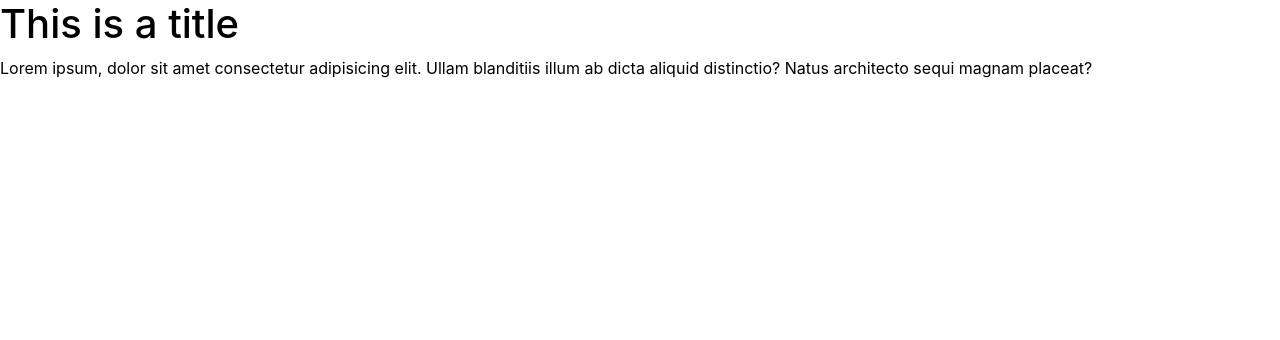
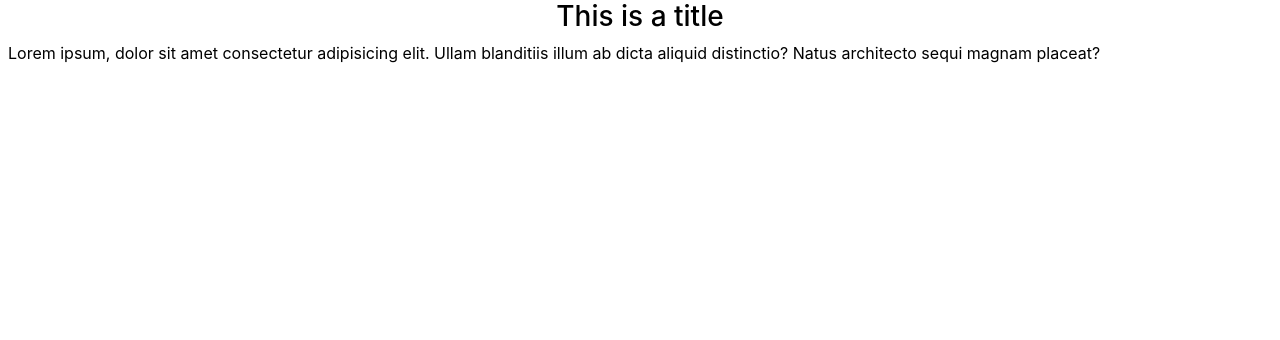
Before and after one commit to AbnocChinwads/playing-with-flask, a Flask app: page /about in a window 1280 px wide. Shown: the part 154-494 px from the top of the page. Run offline with Flask 2, Linux system fonts and the light colour scheme; some libraries are stand-ins or nearby versions.

Commit message:
Fixed css and js issues

```diff
--- a/assets/style.css
+++ b/static/style.css
@@ -6,6 +6,10 @@ body {
     background-color: #fff;
     color: #000;
     padding-bottom: 2rem; /* Footer position */
+}
+
+p {
+    padding-left: 0.5rem;
 }
 
 /*--------------------------------------------------------- Header*/
--- a/templates/about.html
+++ b/templates/about.html
@@ -1,9 +1,13 @@
 <!DOCTYPE html>
 {% extends 'base.html' %}
 {% block content %}
-    <h1>This is a title</h1>
-    <p>
-	Lorem ipsum, dolor sit amet consectetur adipisicing elit. Ullam blanditiis illum ab dicta aliquid distinctio? Natus
-	architecto sequi magnam placeat?
-    </p>
+    <h3 class="heading-centre">This is a title</h3>
+    <div class="row no-gutters">
+        <div class="col">
+            <p>
+			Lorem ipsum, dolor sit amet consectetur adipisicing elit. Ullam blanditiis illum ab dicta aliquid distinctio? Natus
+			architecto sequi magnam placeat?
+            </p>
+        </div>
+    </div>
 {% endblock %}
--- a/templates/base.html
+++ b/templates/base.html
@@ -7,7 +7,7 @@
 	<meta http-equiv="X-UA-Compatible" content="ie=edge">
 	<link rel="stylesheet" href="https://cdnjs.cloudflare.com/ajax/libs/twitter-bootstrap/4.4.1/css/bootstrap.min.css">
 	<link rel="stylesheet" href="https://cdnjs.cloudflare.com/ajax/libs/font-awesome/5.11.2/css/all.min.css">
-	<link rel="stylesheet" href="assets/style.css">
+	<link rel="stylesheet" href="{{ url_for('static', filename='style.css') }}">
 	<title>Learning</title>
 </head>
 
@@ -76,7 +76,7 @@
 	</script>
 	<script src="https://cdnjs.cloudflare.com/ajax/libs/twitter-bootstrap/4.4.1/js/bootstrap.min.js">
 	</script>
-	<script src="assets/darkModeSwitch.js"></script>
+	<script src="{{ url_for('static', filename='darkModeSwitch.js') }}"></script>
 </body>
 
 </html>
--- a/templates/contact.html
+++ b/templates/contact.html
@@ -1,11 +1,15 @@
 <!DOCTYPE html>
 {% extends 'base.html' %}
 {% block content %}
-    <h1>This is a title</h1>
+    <h3 class="heading-centre">This is a title</h3>
+    <div class="row no-gutters">
+        <div class="col">
             <p>
             Lorem ipsum dolor sit amet consectetur adipisicing elit. Dolorem reiciendis repellat odit, autem perferendis enim magni
             nihil error nobis quia! Exercitationem minima blanditiis dolorum et ipsa voluptatum libero dolor dolorem non accusamus
             veniam illum odio animi modi quaerat quam, nobis fugit aspernatur quidem sequi enim odit recusandae veritatis magnam?
             Culpa.
             </p>
+        </div>
+    </div>
 {% endblock %}
```
Also changed, not shown: templates/index.html (+8 -4 lines), static/darkModeSwitch.js (renamed from assets/darkModeSwitch.js). Lines whose indentation alone changed are shown as unchanged.
